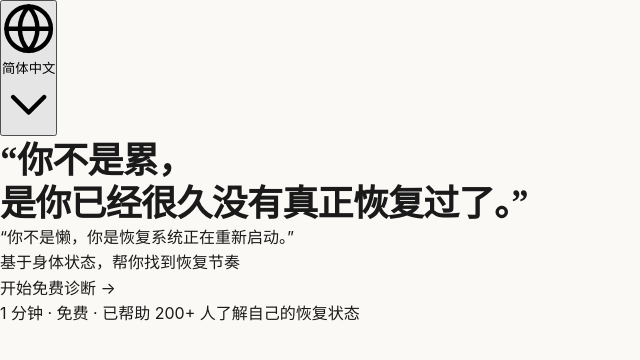
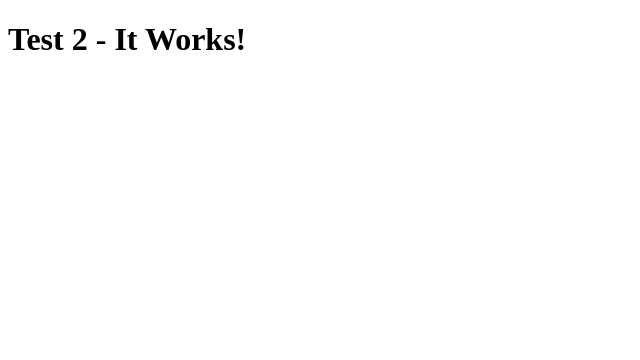
Before and after one commit to liumengjunyu-eng/lingshu-app, a Next.js app: page /test2 in a window 1280 px wide. Shown: the top 360 px of the page, without its empty margins (0-640 px from the left). Built offline with nearby package versions, Linux system fonts and the light colour scheme.

Commit message:
chore: 隔离测试+global-error

```diff
--- /dev/null
+++ b/app/global-error.tsx
@@ -0,0 +1,37 @@
+'use client';
+
+export default function GlobalError({
+  error,
+  reset,
+}: {
+  error: Error & { digest?: string };
+  reset: () => void;
+}) {
+  return (
+    <html>
+      <body>
+        <div style={{ padding: 40, fontFamily: 'system-ui, sans-serif', textAlign: 'center' }}>
+          <h1 style={{ fontSize: 24, color: '#1A1A1A' }}>灵枢</h1>
+          <pre style={{ fontSize: 12, color: '#666', marginTop: 16 }}>
+            {error.digest ? `Error digest: ${error.digest}` : error.message}
+          </pre>
+          <button
+            onClick={() => reset()}
+            style={{
+              marginTop: 24,
+              padding: '12px 32px',
+              background: '#4A7C49',
+              color: 'white',
+              border: 'none',
+              borderRadius: 8,
+              fontSize: 16,
+              cursor: 'pointer',
+            }}
+          >
+            Try again
+          </button>
+        </div>
+      </body>
+    </html>
+  );
+}
--- a/app/layout.tsx
+++ b/app/layout.tsx
@@ -1,5 +1,3 @@
-import './globals.css';
-
 export const dynamic = 'force-dynamic';
 
 export default function RootLayout({
--- /dev/null
+++ b/app/test2/page.tsx
@@ -0,0 +1,11 @@
+export const dynamic = 'force-dynamic';
+
+export default function Test2Page() {
+  return (
+    <html lang="zh-CN">
+      <body>
+        <h1>Test 2 - It Works!</h1>
+      </body>
+    </html>
+  );
+}
```
